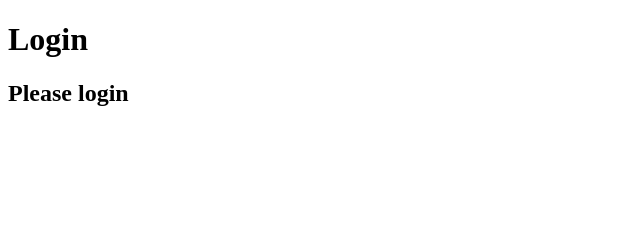
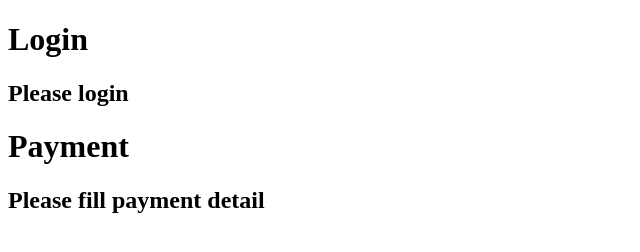
Before and after one commit to thatsaphon/git-review, a plain HTML site: page index.html in a window 1280 px wide. Shown: the whole page, without its empty margins (0-640 px from the left). Drawn offline with Linux system fonts and the light colour scheme.

Commit message:
add payment title and description

```diff
--- a/index.html
+++ b/index.html
@@ -11,6 +11,11 @@
 <body>
     <h1>Login</h1>
     <h2>Please login</h2>
+
+    <div>
+        <h1>Payment</h1>
+        <h2>Please fill payment detail</h2>
+    </div>
 </body>
 
 </html>
```
